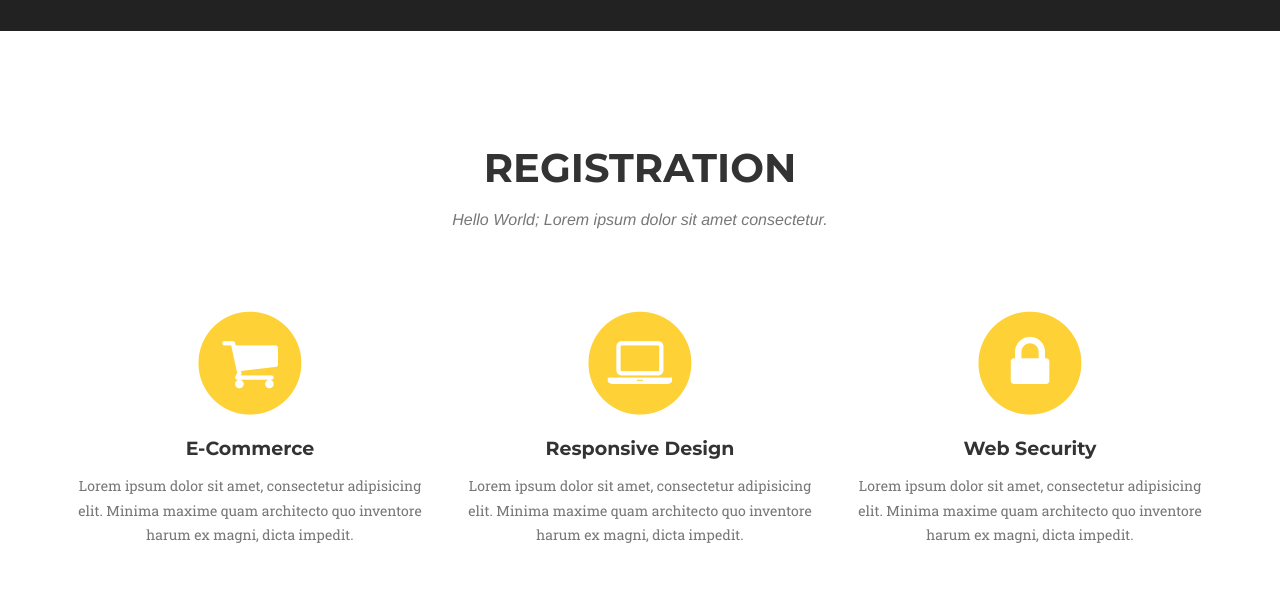
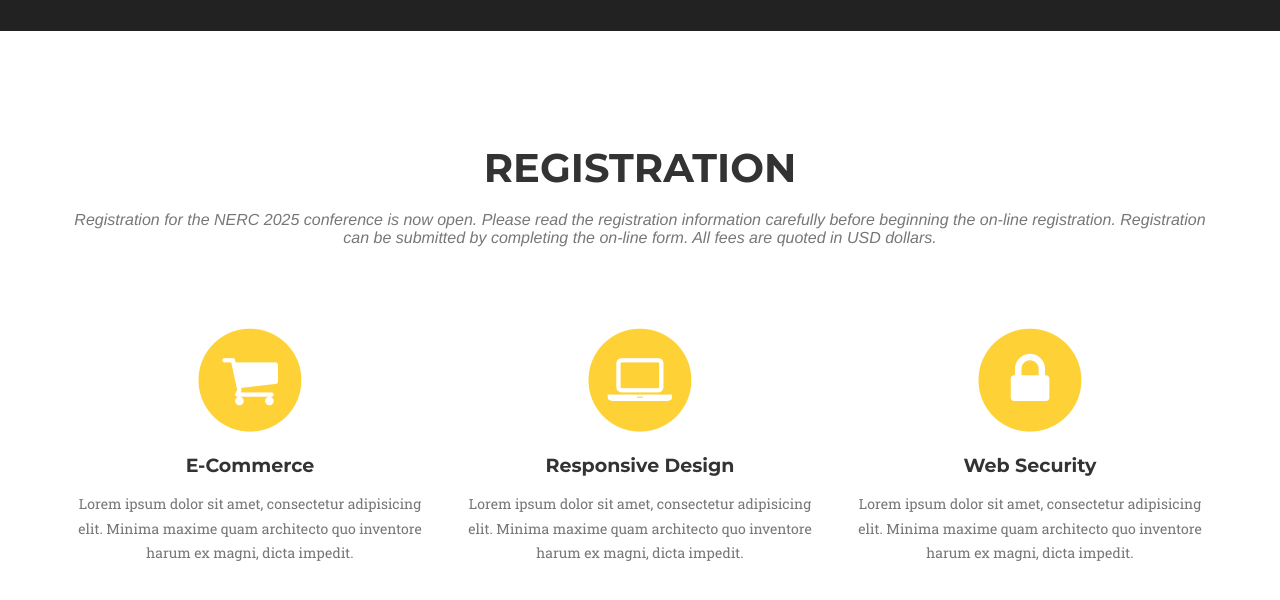
Before and after one commit to Cornell-Tech-AIRLab/cornell2025.nerc.io, a Jekyll site: the page built from index.html, in a window 1280 px wide and 900 px high, scrolled down 720 px, cut to the strip 49-649 px from the top of the window. Built offline with Jekyll 4.4.1, drawn with Linux system fonts in a browser that asks for light colours; some web fonts are replaced; some of the changed text lies outside the part shown.

Commit message:
updating registration

```diff
--- a/_includes/registration.html
+++ b/_includes/registration.html
@@ -4,7 +4,7 @@
             <div class="row">
                 <div class="col-lg-12 text-center">
                     <h2 class="section-heading">Registration</h2>
-                    <h3 class="section-subheading text-muted"> Hello World; Lorem ipsum dolor sit amet consectetur.</h3>
+                    <h3 class="section-subheading text-muted">Registration for the NERC 2025 conference is now open. Please read the registration information carefully before beginning the on-line registration. Registration can be submitted by completing the on-line form. All fees are quoted in USD dollars.</h3>
                 </div>
             </div>
             <div class="row text-center">
--- a/_includes/team.html
+++ b/_includes/team.html
@@ -3,7 +3,7 @@
         <div class="container">
             <div class="row">
                 <div class="col-lg-12 text-center">
-                    <h2 class="section-heading">Our Amazing Team</h2>
+                    <h2 class="section-heading">NERC 2025 ORGANIZING COMMITTEE</h2>
                     <h3 class="section-subheading text-muted">Lorem ipsum dolor sit amet consectetur.</h3>
                 </div>
             </div>
```
